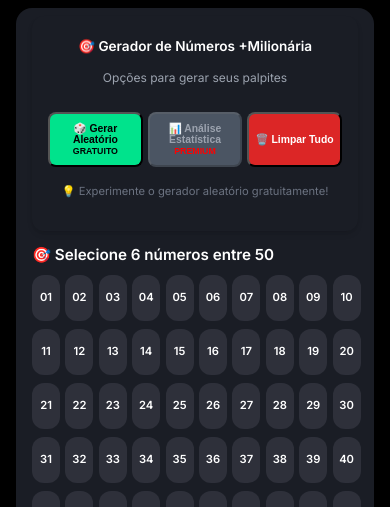
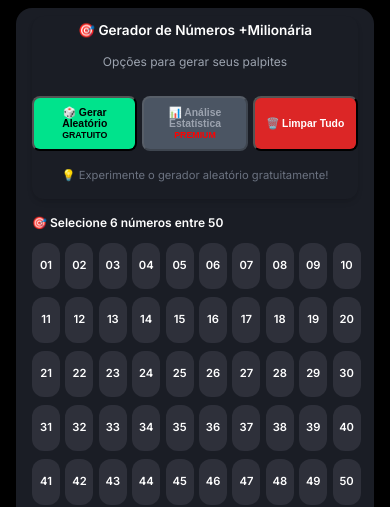
Before and after one commit to dacostaEF/loterias-inteligentes, a Flask app: page /dashboard in a window 390 px wide. Shown: the part 72-579 px from the top of the page. Run offline with Flask 3, Linux system fonts and the light colour scheme; some libraries are stand-ins or nearby versions.

Commit message:
melhorando aospoucos o visual. agora reduzindo o tamanho da fonte selecione 6 numero entre 50 pade 15 par 13px

```diff
--- a/static/css/estilo.css
+++ b/static/css/estilo.css
@@ -201,19 +201,24 @@ body {
 
     /* Reduzir padding do gerador */
     .gerador-container.p-6 {
-        padding: 1rem !important; /* Reduz de 1.5rem para 1rem */
+        padding: 0px !important; /* Zera completamente o padding */
     }
 
     /* Reduzir margem inferior do gerador para 0px */
     .gerador-container {
         margin-bottom: 0px !important; /* Reduz de 20px para 0px */
         margin-top: 0px !important; /* Reduz de 8px para 0px */
-        padding: 0px !important; /* Reduz de 16px para 0px */
+        padding: 0px !important; /* Zera completamente o padding */
     }
 
     /* Reduzir o padding superior da seção 'Selecione 6 números entre 50' */
     section.mb-8 {
         padding-top: 0rem !important; /* Reduz de 1.5rem (24px) para 0rem (0px) */
+    }
+
+    /* Reduzir fonte do título 'Selecione 6 números entre 50' */
+    section.mb-8 h2.text-xl {
+        font-size: 12px !important; /* Reduz de 15px para 12px */
     }
 
 
```
